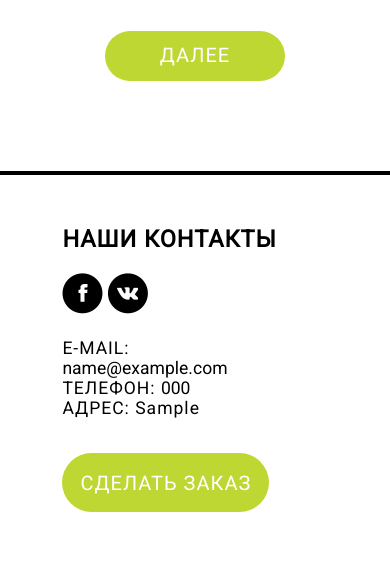
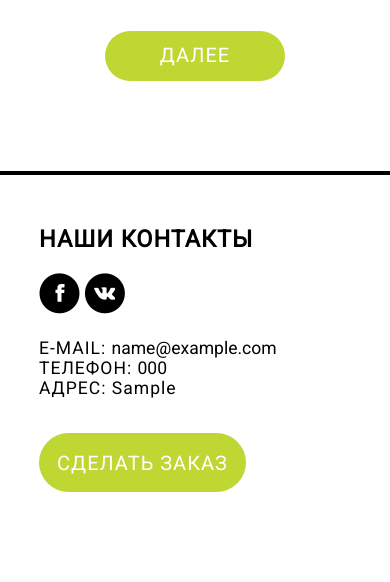
Before and after one commit to felixo/dndpr, a Django app: page / in a window 390 px wide. Shown: the part 747-1329 px from the top of the page. After the commit the page ends 1239 px from the top, so only its background shows below. Run offline with Django 3.2, Linux system fonts and the light colour scheme; tables that the repository leaves empty hold one stand-in row (values such as "Sample post"); grey boxes marked "Sample" are stand-in pictures; some libraries are stand-ins or nearby versions.

Commit message:
footer fix

```diff
--- a/presscorp/static/presscorp/style.css
+++ b/presscorp/static/presscorp/style.css
@@ -535,6 +535,9 @@ h2 {
     width: 80%;
 }
 
+#footer_list {
+    margin-left: 10%;
+}
 
 
 }
```
